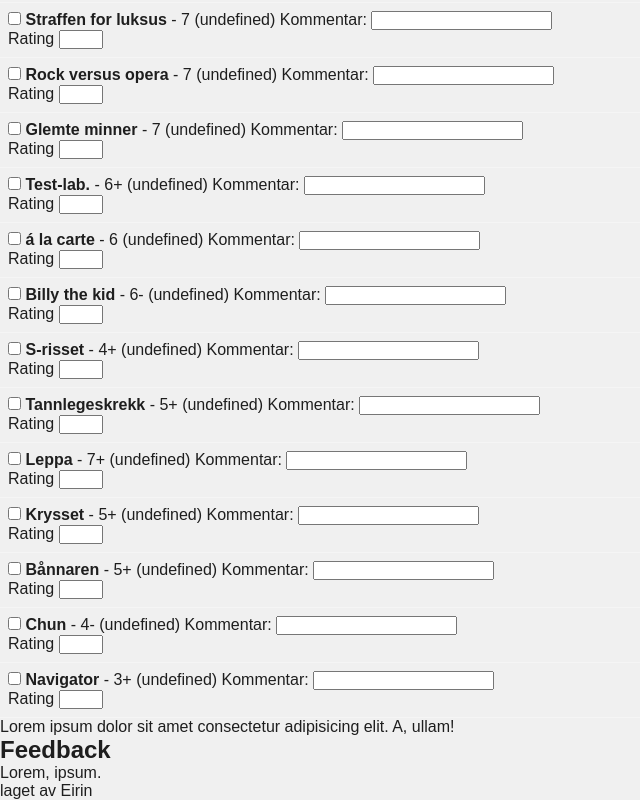
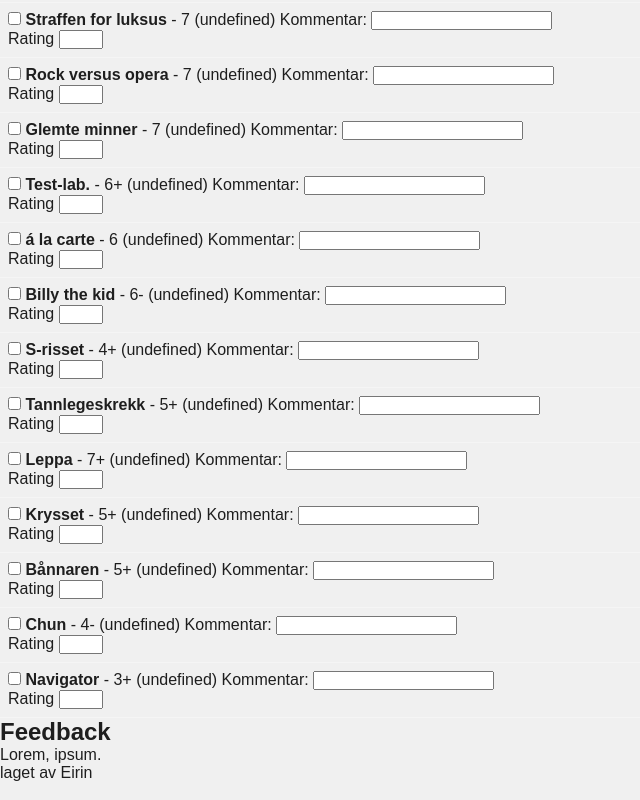
Before and after one commit to eirinedvinsen/ALFavsluttendeOppgave, a website: page index.html in a window 1280 px wide. Shown: the part 1371-2171 px from the top of the page, without its empty margins (0-640 px from the left). Drawn offline with Linux system fonts and the light colour scheme; a web font is replaced by a local one.

Commit message:
removing and adding text

```diff
--- a/index.html
+++ b/index.html
@@ -43,8 +43,8 @@
           <!-- Her kommer tabell man kan sjekke av ruter, håpet er at folk kan søke opp individuelle ruter, checke og legge igjen en kommentar evnt. laste opp bilder -->
            <!-- Hentes som en .js fil eller en .db fil -->
            <!-- Vise frem listen over klatreruter, listitem formet som tabell -->
+           <!-- flyttes til rutedatabasesiden -->
         </div>
-        <p>Lorem ipsum dolor sit amet consectetur adipisicing elit. A, ullam!</p>
 
       </section>
       <section class="sectionThree">
```
